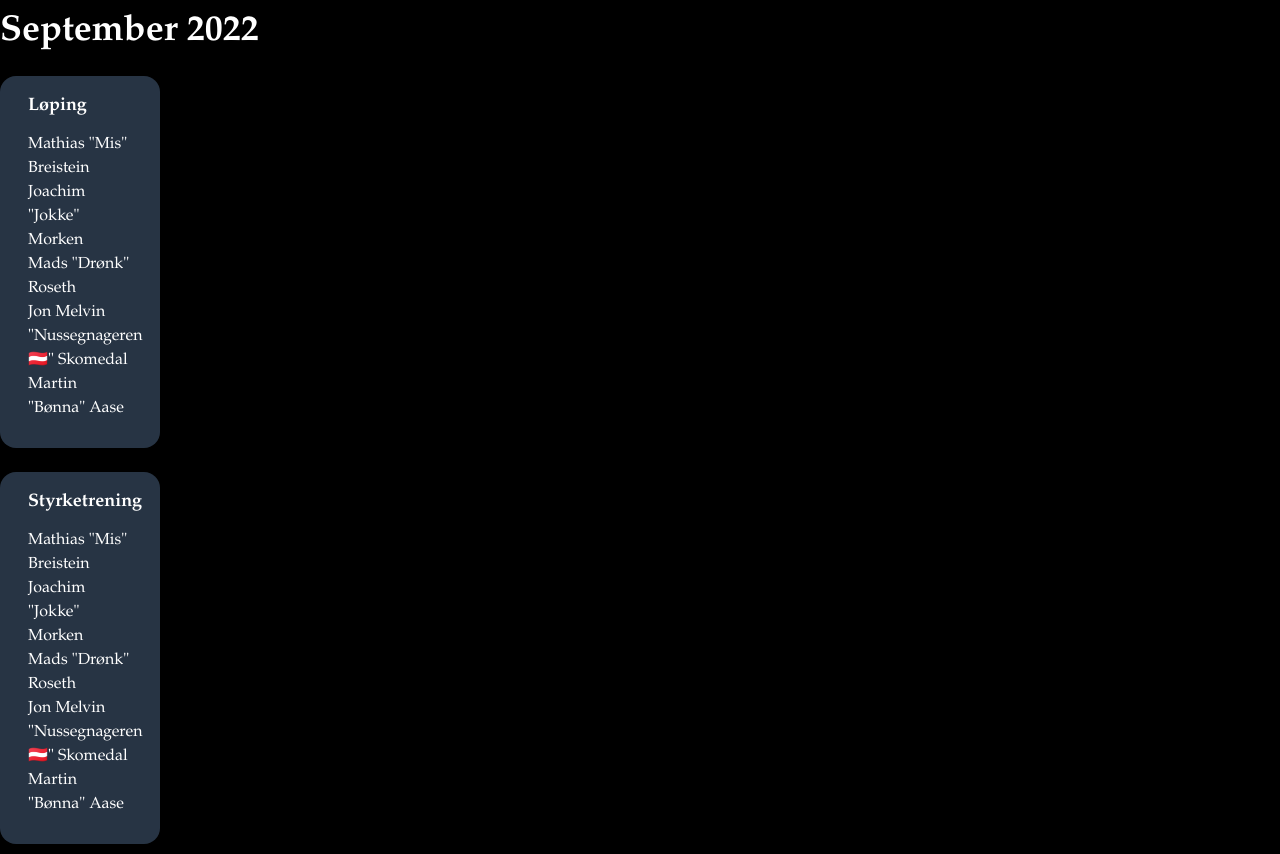
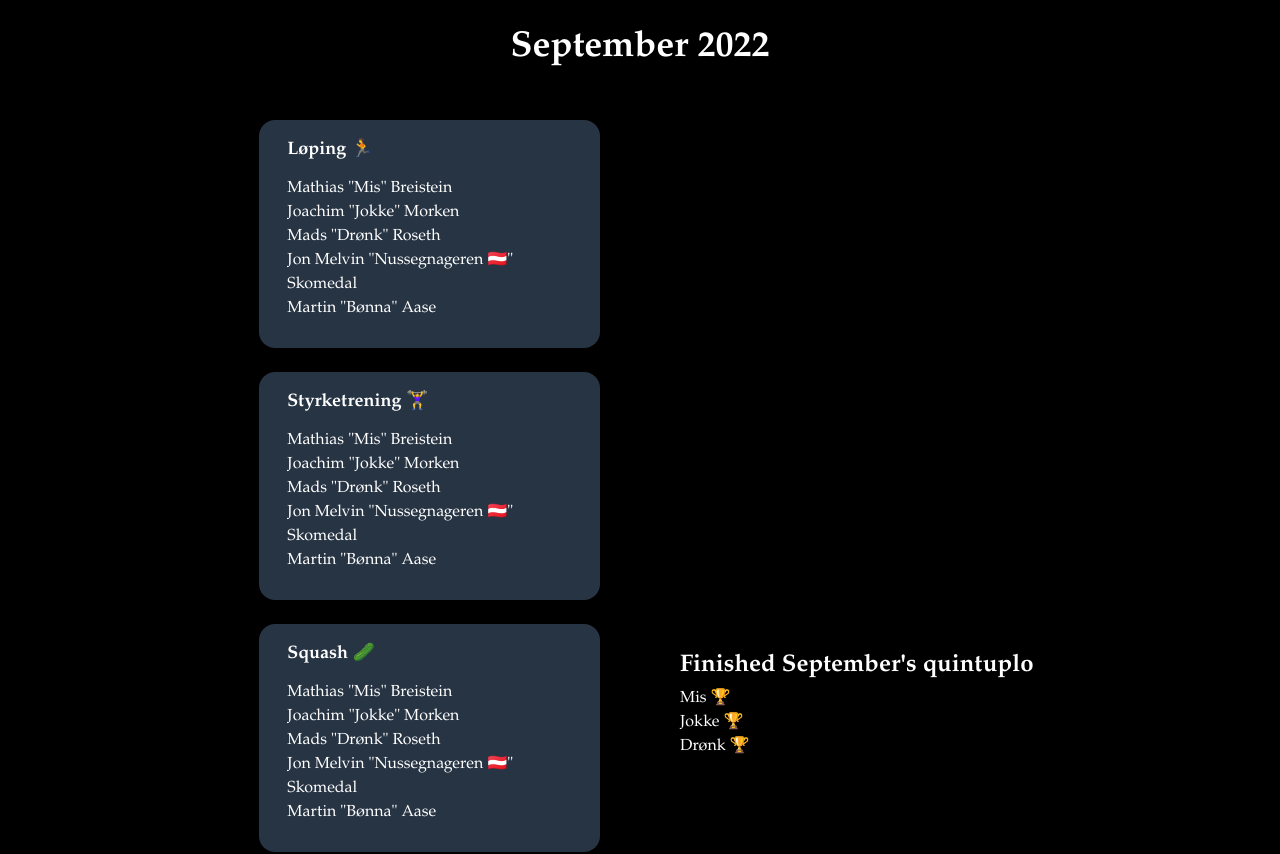
Before and after one commit to alicia-as/quintuplo, a Next.js app: page /2022/september in a window 1280 px wide. Shown: the top 854 px of the page. Built offline with nearby package versions, Linux system fonts and the light colour scheme.

Commit message:
PoC History page

```diff
--- a/components/completionists.tsx
+++ b/components/completionists.tsx
@@ -3,8 +3,9 @@ import { Person } from "../types/person";
 const Completionists = ({ completionists }: { completionists: Person[] }) => {
   return (
     <div>
+      <h3 className="text-gray-400">Finished September's quintuplo</h3>
       {completionists.map((completionist) => (
-        <div>{completionist.nickname}</div>
+        <div>{`${completionist.nickname} 🏆`}</div>
       ))}
     </div>
   );
--- a/pages/2022/september.tsx
+++ b/pages/2022/september.tsx
@@ -1,24 +1,25 @@
 import Completionists from "../../components/completionists";
 import { sports } from "../../data/2022/september";
+import Participants from "../../data/participants";
 import { Person } from "../../types/person";
+import { Sport } from "../../types/sports";
 
-// const didCompleteQuintuplo = (participants: Person[], sports: Sport[]) => {
-//   sports.reduce((sport, acc) => {
-//     sport.part
-//   }, {});
-// };
+const getFinishers = (participants: Person[], sports: Sport[]) => {
+  return [Participants.Mis, Participants.Jokke, Participants.Drønk];
+};
 
 const History = () => {
   return (
-    <>
-      <h1>September 2022</h1>
-      <div className="w-full h-full grid grid-cols-2">
-        <div className="w-full h-full flex flex-col">
+    <section className="p-4">
+      <h1 className="text-center pb-10">September 2022</h1>
+      <div className="w-full h-full grid grid-cols-2 gap-20">
+        <div className="w-full h-full flex flex-col items-end">
           {sports.map((sport) => (
-            <div className="card w-3/12 center-self my-3 ">
-              <span className="p-3 font-semibold text-lg">{sport.title}</span>
+            <div className="card w-7/12 center-self my-3 ">
+              <span className="p-3 font-semibold text-lg">
+                {`${sport.title} ${sport.emoji}`}
+              </span>
               <div className="p-3 flex flex-col">
-
                 {sport.participants.map((participant) => (
                   <span>
                     {`${participant.firstName} "${participant.nickname}"
@@ -30,10 +31,10 @@ const History = () => {
           ))}
         </div>
         <div className="justify-center content-center">
-          <Completionists completionists={sports[0].participants} />
+          <Completionists completionists={getFinishers(Participants, sports)} />
         </div>
       </div>
-    </>
+    </section>
   );
 };
 
```
